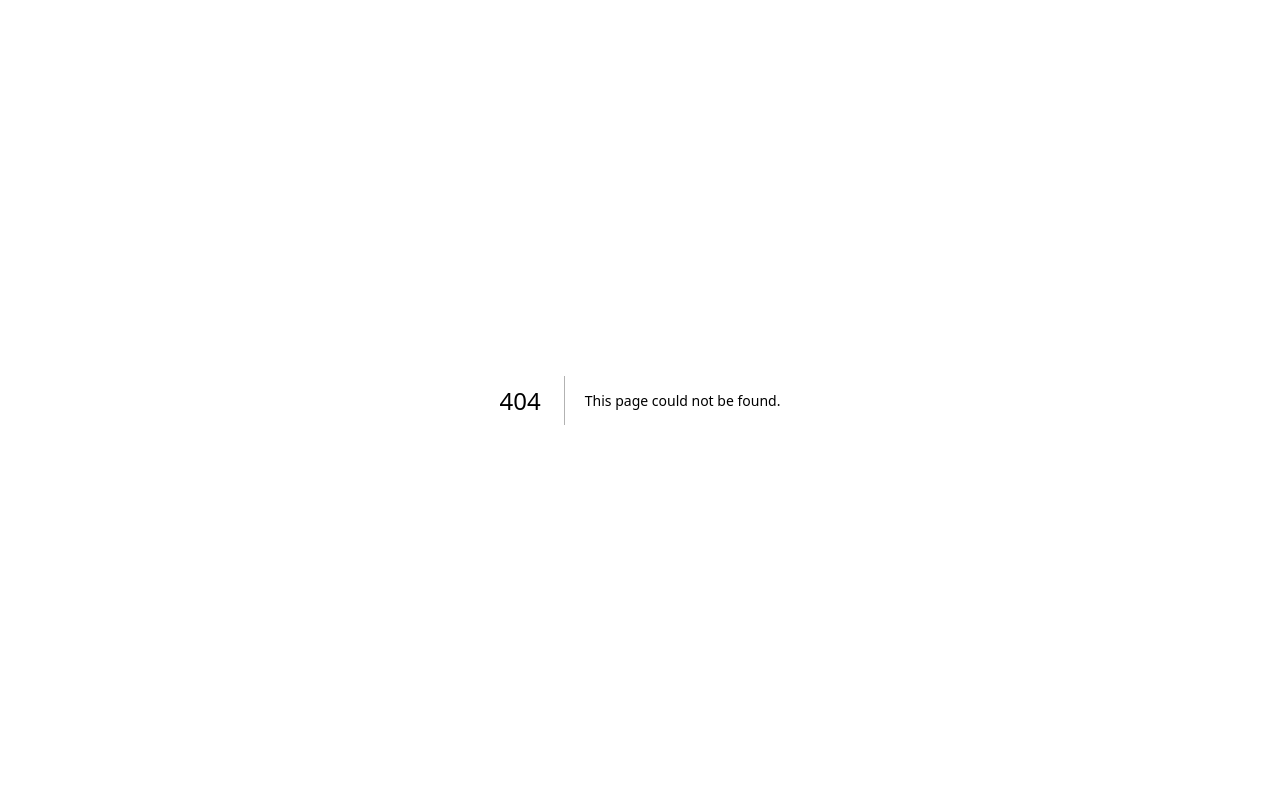
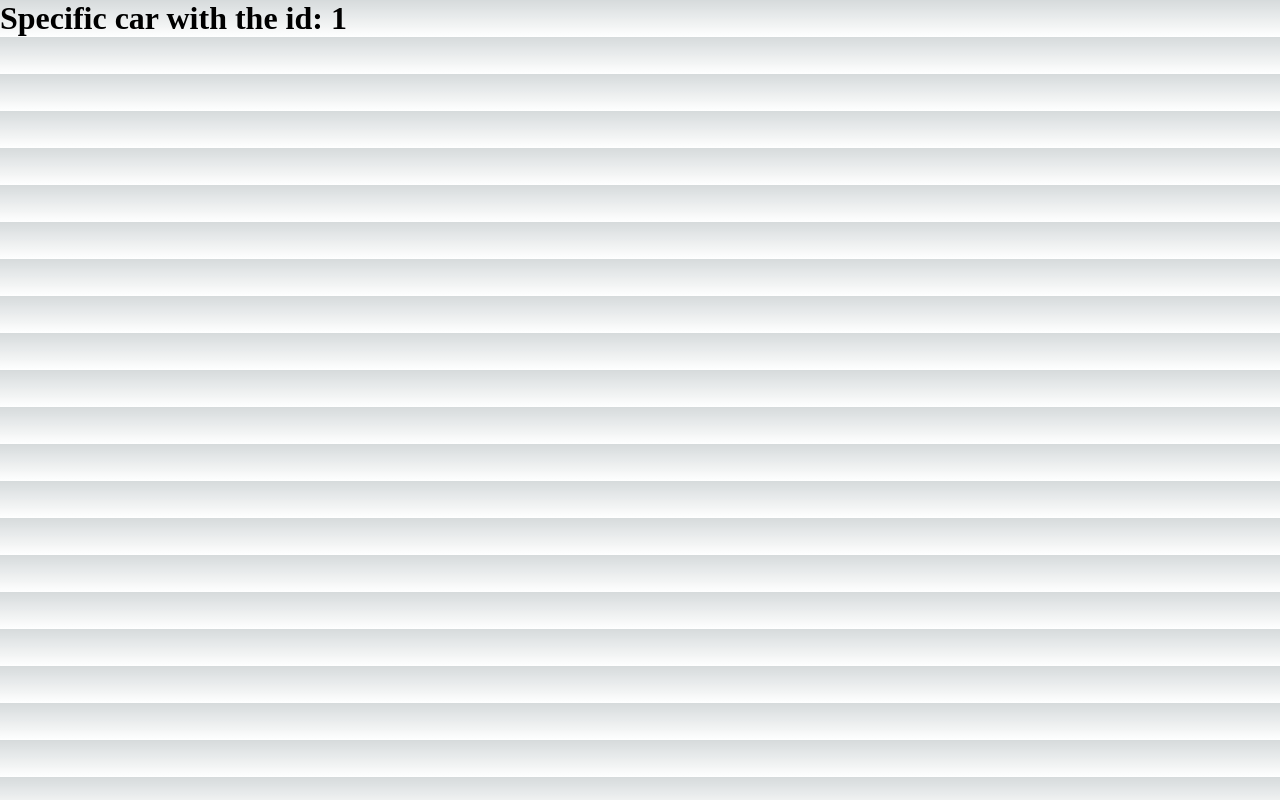
Before and after one commit to marciopinho/sample-next, a Next.js app: page /cars/1 in a window 1280 px wide. Before the commit this address had no page. Built offline with nearby package versions, Linux system fonts and the light colour scheme.

Commit message:
dynamic routing sample

```diff
--- /dev/null
+++ b/pages/cars/[id].tsx
@@ -0,0 +1,8 @@
+import { useRouter } from 'next/router'
+
+export default function Car() {
+  const router = useRouter()
+  const { id } = router.query
+
+  return <h1>Specific car with the id: {id}</h1>
+}
```
Also changed, not shown: pages/cars/index.tsx (added, +7 -0 lines).
